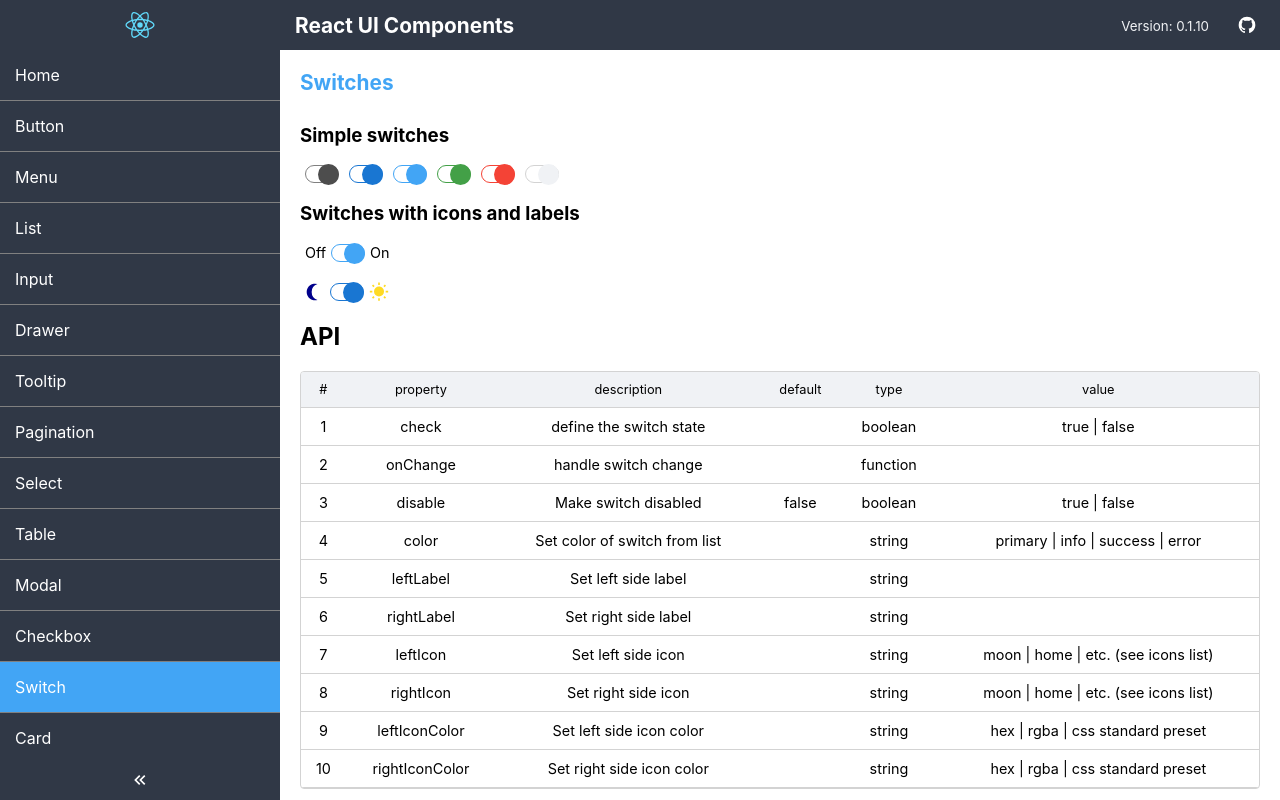
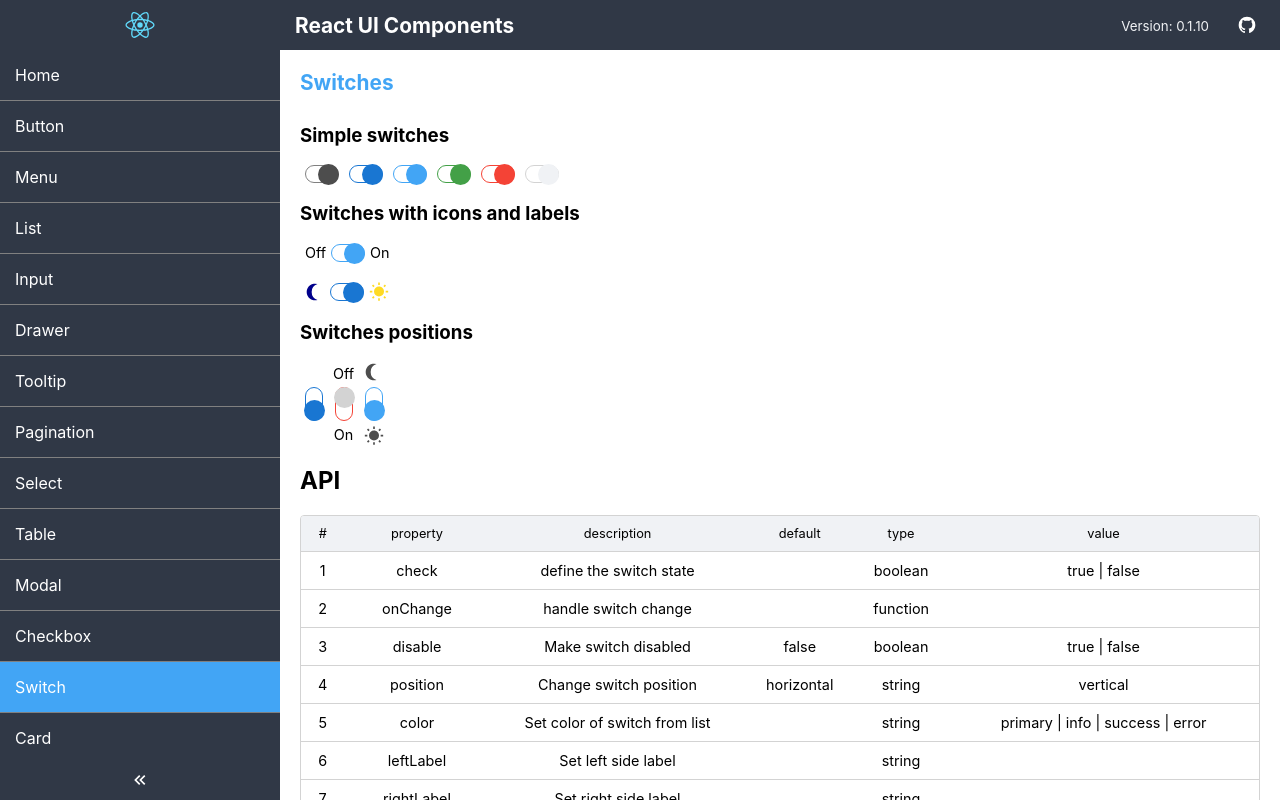
Before and after one commit to Assenti/react-ui-components, a React (Create React App) app: page /switch in a window 1280 px wide. Built offline with nearby package versions, Linux system fonts and the light colour scheme.

Commit message:
New prop added to Switch component

```diff
--- a/src/components/Switch.js
+++ b/src/components/Switch.js
@@ -18,7 +18,7 @@ export const Switch = (props) => {
     }
 
     return (
-        <div className="switch-container">
+        <div className={props.position === 'vertical' ? 'switch-container vertical' : 'switch-container'}>
             {props.leftLabel && !props.leftIcon ? <div className="switch-left-label">{props.leftLabel}</div> : ''}
             {props.leftIcon && !props.leftLabel ? <Icon name={props.leftIcon} color={props.leftIconColor}/> : ''}
             <div className={switchClass()}
--- a/src/pages/SwitchPage.js
+++ b/src/pages/SwitchPage.js
@@ -4,8 +4,10 @@ import { Table } from '../components/Table';
 
 export const SwitchPage = () => {
     const [check, setCheck] = useState(true);
+    const [check1, setCheck1] = useState(true);
     const [check2, setCheck2] = useState(true);
-    const [check1, setCheck1] = useState(true);
+    const [check3, setCheck3] = useState(true);
+    const [check4, setCheck4] = useState(false);
 
     const keys = ['property', 'description', 'default', 'type', 'value'];
     const items = [
@@ -29,6 +31,13 @@ export const SwitchPage = () => {
             default: 'false',
             type: 'boolean',
             value: 'true | false'
+        },
+        {
+            property: 'position',
+            description: 'Change switch position',
+            default: 'horizontal',
+            type: 'string',
+            value: 'vertical'
         },
         {
             property: 'color',
@@ -108,6 +117,25 @@ export const SwitchPage = () => {
                 rightIcon="sun"
                 rightIconColor="#feda24"
                 onChange={() => setCheck1(!check1)}/>
+            <h3>Switches positions</h3>
+            <div className="row align-center">
+                <Switch color="primary"
+                    check={check3}
+                    position="vertical"
+                    onChange={() => setCheck3(!check3)}/>
+                <Switch color="error"
+                    check={check4}
+                    position="vertical"
+                    leftLabel="Off"
+                    rightLabel="On"
+                    onChange={() => setCheck4(!check4)}/>
+                <Switch color="info"
+                    check={check3}
+                    position="vertical"
+                    leftIcon="moon"
+                    rightIcon="sun"
+                    onChange={() => setCheck3(!check3)}/>
+            </div>
             <h2>API</h2>
             <Table
                 bordered
--- a/src/styles/_switch.scss
+++ b/src/styles/_switch.scss
@@ -3,28 +3,53 @@
     align-items: center;
     margin: 0 5px;
 
-    svg {
-        width: 20px;
-        height: 20px;
+    &.vertical {
+        flex-direction: column;
+        display: inline-flex;
+
+        & > .switch {
+            height: 34px;
+            width: 18px;
+
+            & > span {
+                left: -2px;
             }
 
-    svg:first-child {
-        margin-right: 5px;
-    }
-
-    svg:last-child {
-        margin-left: 5px;
+            &.disactive {
+                & > span {
+                    top: -1px;
+                    background-color: lightgray;
                 }
             }
 
-.switch-left-label {
-    font-size: .9rem;
-    margin-right: 5px;
+            &.active {
+                & > span {
+                    bottom: -1px;
+                    background-color: $dark;
+                }
+            }
+        }
     }
 
-.switch-right-label {
-    font-size: .9rem;
-    margin-left: 5px;
+    &:not(.vertical) > .switch {
+
+        & > span {
+            top: -2px;
+        }
+
+        &.disactive {
+            & > span {
+                left: -1px;
+                background-color: lightgray;
+            }
+        }
+
+        &.active {
+            & > span {
+                right: -1px;
+                background-color: $dark;
+            }
+        }
     }
 
     .switch {
@@ -48,22 +73,7 @@
             height: 21px;
             border-radius: 50%;
             position: absolute;
-        top: -2px;
             transition: all .3s ease-in-out;
-    }
-
-    &.disactive {
-        & > span {
-            left: -1px;
-            background-color: lightgray;
-        }
-    }
-
-    &.active {
-        & > span {
-            right: -1px;
-            background-color: $dark;
-        }
         }
 
         &.primary {
@@ -126,5 +136,52 @@
                 background-color: $lightgray;
             }
         }
+    }
 
+    svg {
+        width: 20px;
+        height: 20px;
     }
+
+    .switch-right-label,
+    .switch-left-label {
+        font-size: .9rem;
+    }
+
+    &:not(.vertical) {
+        .switch-left-label {
+            margin-right: 5px;
+        }
+
+        .switch-right-label {
+            margin-left: 5px;
+        }
+
+        svg:first-child {
+            margin-right: 5px;
+        }
+
+        svg:last-child {
+            margin-left: 5px;
+        }
+    }
+
+    &.vertical {
+        .switch-left-label {
+            margin-bottom: 5px;
+        }
+
+        .switch-right-label {
+            margin-top: 5px;
+        }
+
+
+        svg:first-child {
+            margin-bottom: 5px;
+        }
+
+        svg:last-child {
+            margin-top: 5px;
+        }
+    }
+}
```
Lines whose indentation alone changed are shown as unchanged.
